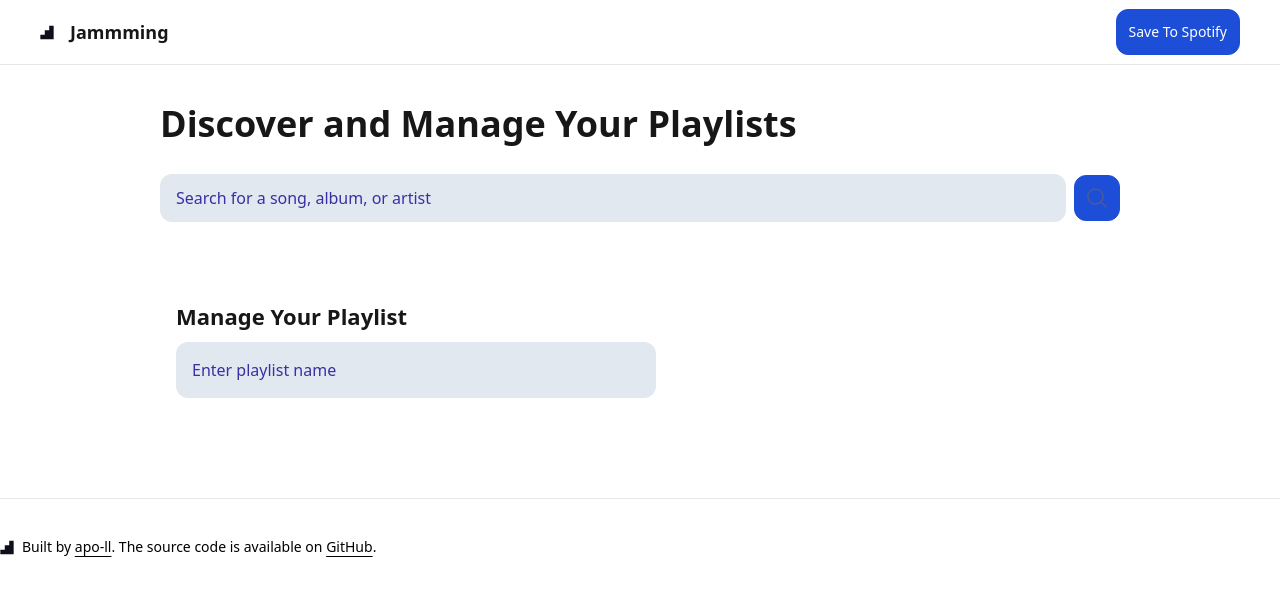
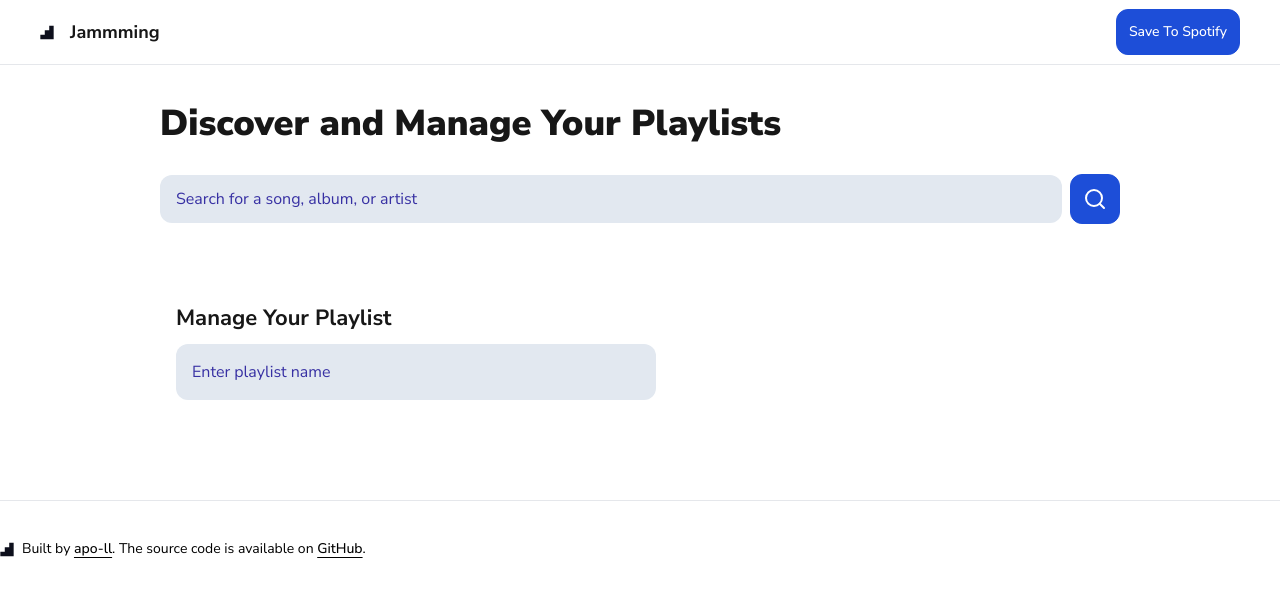
Before and after one commit to apo-ll/jammmers, a Next.js app: page / in a window 1280 px wide. Shown: the top 596 px of the page. Built offline with nearby package versions, Linux system fonts and the light colour scheme.

Commit message:
hello again

```diff
--- a/components/Icons.jsx
+++ b/components/Icons.jsx
@@ -1,3 +1,8 @@
+import { Search } from 'lucide-react';
+import { BadgeMinus } from 'lucide-react';
+import { BadgePlus } from 'lucide-react';
+
+
 export const Icons = {
   logo: ({ ...props }) => (
     <svg
@@ -35,45 +40,8 @@ export const Icons = {
       />
     </svg>
   ),
-  search: ({ ...search }) => (
-    <svg
-      width="20"
-      height="20"
-      viewBox="0 0 20 20"
-      fill="none"
-      xmlns="http://www.w3.org/2000/svg"
-      {...search}
-    >
-      <path
-        id="Vector - 0"
-        fill-rule="evenodd"
-        clip-rule="evenodd"
-        d="M19.5306 18.4694L14.8366 13.7762C17.6629 10.383 17.3204 5.36693 14.0591 2.38935C10.7978 -0.588237 5.77134 -0.474001 2.64867 2.64867C-0.474001 5.77134 -0.588237 10.7978 2.38935 14.0591C5.36693 17.3204 10.383 17.6629 13.7762 14.8366L18.4694 19.5306C18.7624 19.8237 19.2376 19.8237 19.5306 19.5306C19.8237 19.2376 19.8237 18.7624 19.5306 18.4694ZM1.75 8.5C1.75 4.77208 4.77208 1.75 8.5 1.75C12.2279 1.75 15.25 4.77208 15.25 8.5C15.25 12.2279 12.2279 15.25 8.5 15.25C4.77379 15.2459 1.75413 12.2262 1.75 8.5Z"
-        fill="#4D5999"
-      />
-    </svg>
-  ),
-  delete: ({ ...deletes }) => (
-    <svg
-      xmlns="http://www.w3.org/2000/svg"
-      height="24"
-      viewBox="0 -960 960 960"
-      width="24"
-      {...deletes}
-    >
-      <path d="M280-120q-33 0-56.5-23.5T200-200v-520q-17 0-28.5-11.5T160-760q0-17 11.5-28.5T200-800h160q0-17 11.5-28.5T400-840h160q17 0 28.5 11.5T600-800h160q17 0 28.5 11.5T800-760q0 17-11.5 28.5T760-720v520q0 33-23.5 56.5T680-120H280Zm120-160q17 0 28.5-11.5T440-320v-280q0-17-11.5-28.5T400-640q-17 0-28.5 11.5T360-600v280q0 17 11.5 28.5T400-280Zm160 0q17 0 28.5-11.5T600-320v-280q0-17-11.5-28.5T560-640q-17 0-28.5 11.5T520-600v280q0 17 11.5 28.5T560-280Z" />
-    </svg>
-  ),
+  search: Search,
+  delete: BadgeMinus,
 
-  add: ({ ...add }) => (
-    <svg
-      xmlns="http://www.w3.org/2000/svg"
-      height="24"
-      viewBox="0 -960 960 960"
-      width="24"
-      {...add}
-    >
-      <path d="M440-440v120q0 17 11.5 28.5T480-280q17 0 28.5-11.5T520-320v-120h120q17 0 28.5-11.5T680-480q0-17-11.5-28.5T640-520H520v-120q0-17-11.5-28.5T480-680q-17 0-28.5 11.5T440-640v120H320q-17 0-28.5 11.5T280-480q0 17 11.5 28.5T320-440h120Zm40 360q-83 0-156-31.5T197-197q-54-54-85.5-127T80-480q0-83 31.5-156T197-763q54-54 127-85.5T480-880q83 0 156 31.5T763-763q54 54 85.5 127T880-480q0 83-31.5 156T763-197q-54 54-127 85.5T480-80Z" />
-    </svg>
-  ),
+  add: BadgePlus,
 };
--- a/components/Track.jsx
+++ b/components/Track.jsx
@@ -1,7 +1,9 @@
-"use client";
+
 import Image from "next/image";
 import { Icons } from "@/components/Icons";
 import { useCallback } from "react";
+import { toast } from 'sonner'
+
 
 const Track = ({ tracks, onAdd, onRemove, isRemoval }) => {
   const addTrack = useCallback(
@@ -21,30 +23,21 @@ const Track = ({ tracks, onAdd, onRemove, isRemoval }) => {
   const renderAction = () => {
     if (isRemoval) {
       return (
-        <button
-          onClick={() => {
-            removeTrack();
-          }}
-          className="p-1 bg-slate-200 rounded-lg"
-        >
-          <Icons.remove />
+        <button className="p-1 h-full"   onClick={() => {removeTrack(); toast.success(`${tracks.name} by ${tracks.artist} has been removed from playlist`)}}>
+          <Icons.delete />
         </button>
-      );
+      )
     }
     return (
-      <button
-        onClick={() => {
-          addTrack();
-        }}
-        className="p-1 bg-slate-200 rounded-lg"
-      >
-        <Icons.add />
+      <button className="p-1 h-full"  onClick={() => {addTrack(); toast.success(`${tracks.name} by ${tracks.artist} has been added to playlist`)}} >
+
+        <Icons.add/>
       </button>
-    );
-  };
+    )
+  }
 
   return (
-    <div className="space-y-3 items-center">
+    <div className="space-y-3 bg-slate-200 lg:w-[223px]  rounded-xl items-center">
       <Image
         width={223}
         height={223}
@@ -52,7 +45,7 @@ const Track = ({ tracks, onAdd, onRemove, isRemoval }) => {
         alt={`Album image of ${tracks.artist}`}
         className="rounded-xl"
       />
-      <div className="pb-3 ">
+      <div className="pb-3 items-center">
         <div className="flex justify-between  px-2">
           <div>
             <h2 className="self-stretch text-neutral-900 text-base font-medium leading-normal">
@@ -62,9 +55,9 @@ const Track = ({ tracks, onAdd, onRemove, isRemoval }) => {
               {tracks.artist}
             </h3>
           </div>
-          <button className="mr-3 p-1 bg-slate-200 rounded-lg">
+          <div className="  bg-white  rounded-lg">
             {renderAction()}
-          </button>
+          </div>
         </div>
       </div>
     </div>
@@ -72,3 +65,6 @@ const Track = ({ tracks, onAdd, onRemove, isRemoval }) => {
 };
 
 export default Track;
+
+
+// className="p-1 bg-slate-200 rounded-lg"
--- a/lib/Spotify.js
+++ b/lib/Spotify.js
@@ -1,5 +1,5 @@
 const clientId = 'a98f284fbf5945d5952b89e59d952b90' // Insert client ID here.
-const redirectUri = 'https://jammmers.vercel.app/' // Have to add this to your accepted Spotify redirect URIs on the Spotify API.
+const redirectUri = 'https://jammmers.vercel.app' // Have to add this to your accepted Spotify redirect URIs on the Spotify API.
 let accessToken
 
 const Spotify = {
--- a/package.json
+++ b/package.json
@@ -9,9 +9,12 @@
     "lint": "next lint"
   },
   "dependencies": {
+    "lucide-react": "^0.330.0",
+    "next": "14.1.0",
     "react": "^18",
+    "react-aria-components": "^1.0.1",
     "react-dom": "^18",
-    "next": "14.1.0"
+    "sonner": "^1.4.0"
   },
   "devDependencies": {
     "autoprefixer": "^10.0.1",
--- a/pages/_app.js
+++ b/pages/_app.js
@@ -1,5 +1,12 @@
 import "@/styles/globals.css";
+import { Toaster } from 'sonner'
 
 export default function App({ Component, pageProps }) {
-  return <Component {...pageProps} />;
+  return  (
+    <>
+      <Toaster />
+      <Component {...pageProps} />
+    </>
+
+  )
 }
--- a/pages/index.js
+++ b/pages/index.js
@@ -3,6 +3,13 @@ import NavBar from "@/components/NavBar";
 import Playlist from "@/components/Playlist";
 import SearchResults from "@/components/SearchResults";
 import Spotify from "@/lib/Spotify";
+
+import {Nunito_Sans} from "next/font/google";
+
+const nunito = Nunito_Sans({
+  subsets: ['latin'],
+  display: 'swap',
+})
 
 import { useCallback, useState } from "react";
 
@@ -44,7 +51,7 @@ export default function Home() {
   }, [playlistName, playlistTracks]);
 
   return (
-    <main>
+    <main className={nunito.className}>
       <NavBar savePlaylist={savePlaylist} />
       <SearchResults
         searchResults={searchResults}
```
Also changed, not shown: components/TrackList.jsx (+4 -4 lines), 1 other file (tests, documents, lock files or other folders).
